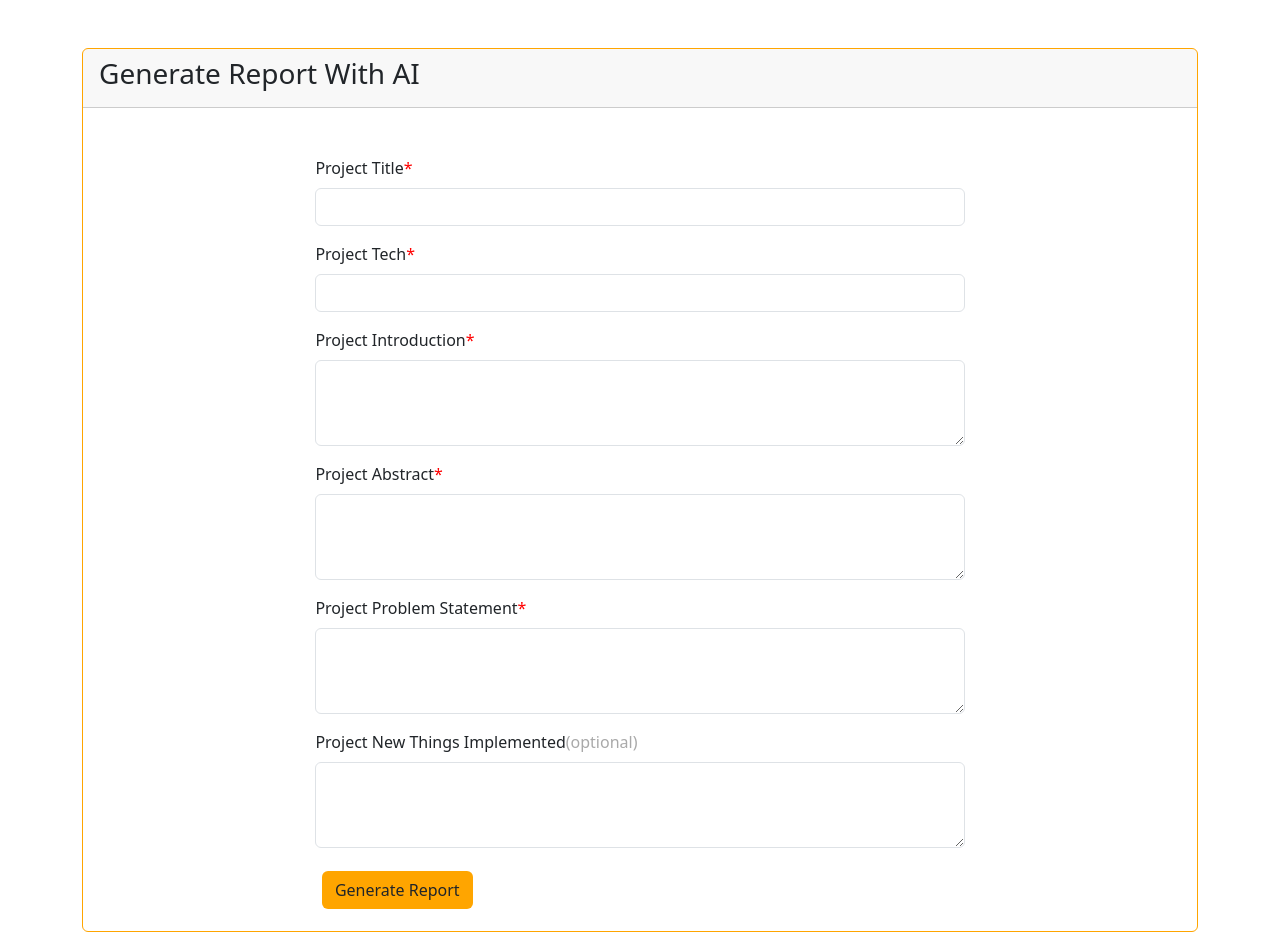
After one commit to rohandhadke/Report-Generator, a Flask app: template templates/generateReportwithAI.html in a window 1280 px wide. The commit adds this page. Run offline with Flask 3, Linux system fonts and the light colour scheme; the template is opened without the code that fills it, so the values that code supplies are empty.

Commit message:
added code

```diff
--- /dev/null
+++ b/templates/generateReportwithAI.html
@@ -0,0 +1,63 @@
+<!doctype html>
+<html lang="en">
+  <head>
+    <meta charset="utf-8">
+    <meta name="viewport" content="width=device-width, initial-scale=1">
+    <title>Generate Report</title>
+    <link href="https://cdn.jsdelivr.net/npm/bootstrap@5.3.3/dist/css/bootstrap.min.css" rel="stylesheet" integrity="sha384-QWTKZyjpPEjISv5WaRU9OFeRpok6YctnYmDr5pNlyT2bRjXh0JMhjY6hW+ALEwIH" crossorigin="anonymous">
+  </head>
+  <body>
+    <div class="container">
+        <div class="card mt-5" style="border-color: orange;">
+            <div class="card-header">
+                <h3>
+                    Generate Report With AI
+                </h3>
+            </div>
+            <div class="card-body">
+                <form style="margin-left: 20%; margin-right: 20%; margin-top: 3%;" method="POST" action="/generatereport">
+                    <div class="mb-3">
+                        <label for="exampleInputPassword1" class="form-label">Project Title<span
+                                style="color: red;">*</span></label>
+                        <input class="form-control" type="text" placeholder="" aria-label="default input example"
+                            name="project_title" required>
+                    </div>
+                    <div class="mb-3">
+                        <label for="exampleInputPassword1" class="form-label">Project Tech<span
+                                style="color: red;">*</span></label>
+                        <input class="form-control" type="text" placeholder="" aria-label="default input example"
+                            name="project_tech" required>
+                    </div>
+
+                    <div class="mb-3">
+                        <label for="exampleFormControlTextarea1" class="form-label">Project Introduction<span
+                                style="color: red;">*</span></label>
+                        <textarea class="form-control" id="exampleFormControlTextarea1" rows="3" name="project_introduction"
+                            required></textarea>
+                    </div>
+                    <div class="mb-3">
+                        <label for="exampleFormControlTextarea1" class="form-label">Project Abstract<span
+                                style="color: red;">*</span></label>
+                        <textarea class="form-control" id="exampleFormControlTextarea1" rows="3" name="project_abstract"
+                            required></textarea>
+                    </div>
+                    <div class="mb-3">
+                        <label for="exampleFormControlTextarea1" class="form-label">Project Problem Statement<span
+                                style="color: red;">*</span></label>
+                        <textarea class="form-control" id="exampleFormControlTextarea1" rows="3"
+                            name="project_problem_statement" required></textarea>
+                    </div>
+                    <div class="mb-3">
+                        <label for="exampleFormControlTextarea1" class="form-label">Project New Things Implemented<span
+                                style="color: darkgray;">(optional)</span></label>
+                        <textarea class="form-control" id="exampleFormControlTextarea1" rows="3"
+                            name="project_new_implementation"></textarea>
+                    </div>
+                    <button type="submit" class="btn" style="margin: 1%; background-color: orange;">Generate Report</button>
+                </form>
+            </div>
+          </div>
+    </div>
+    <script src="https://cdn.jsdelivr.net/npm/bootstrap@5.3.3/dist/js/bootstrap.bundle.min.js" integrity="sha384-YvpcrYf0tY3lHB60NNkmXc5s9fDVZLESaAA55NDzOxhy9GkcIdslK1eN7N6jIeHz" crossorigin="anonymous"></script>
+  </body>
+</html>
--- a/templates/generateReport.html
+++ b/templates/generateReportwithoutAI.html
@@ -3,7 +3,7 @@
   <head>
     <meta charset="utf-8">
     <meta name="viewport" content="width=device-width, initial-scale=1">
-    <title>Bootstrap demo</title>
+    <title>Generate Report</title>
     <link href="https://cdn.jsdelivr.net/npm/bootstrap@5.3.3/dist/css/bootstrap.min.css" rel="stylesheet" integrity="sha384-QWTKZyjpPEjISv5WaRU9OFeRpok6YctnYmDr5pNlyT2bRjXh0JMhjY6hW+ALEwIH" crossorigin="anonymous">
   </head>
   <body>
@@ -11,7 +11,7 @@
         <div class="card mt-5" style="border-color: orange;">
             <div class="card-header">
                 <h3>
-                    Generate Report with AI
+                    Generate Report Without AI
                 </h3>
             </div>
             <div class="card-body">
```
